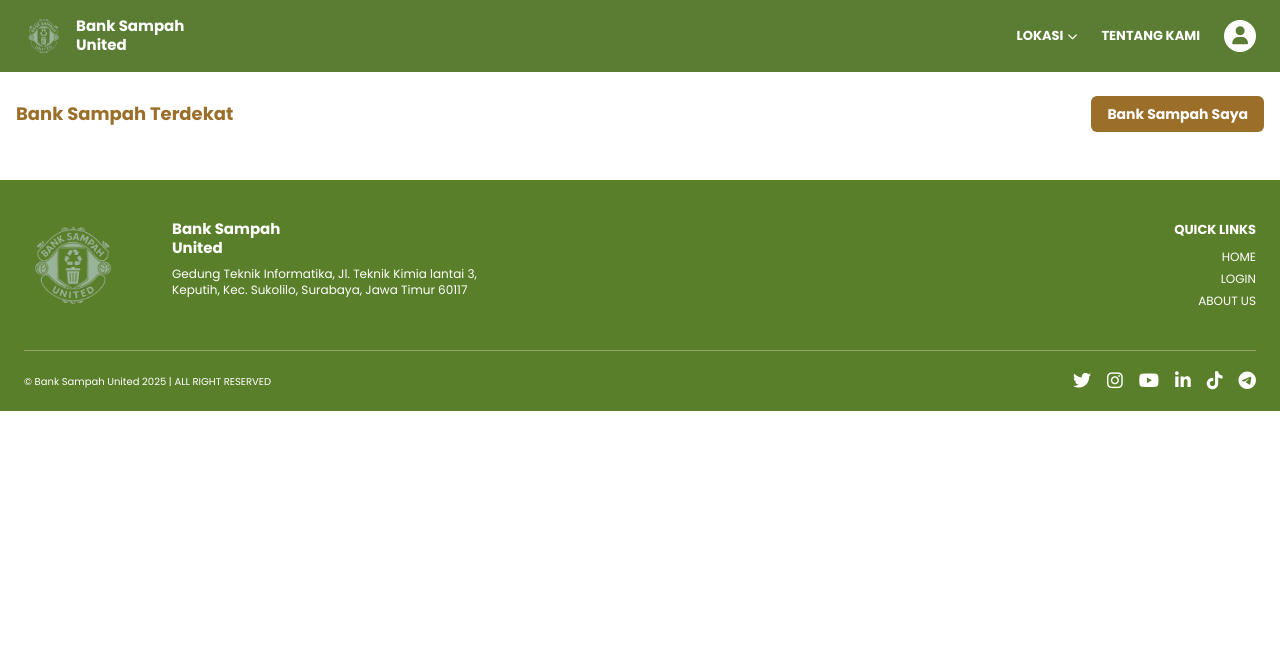
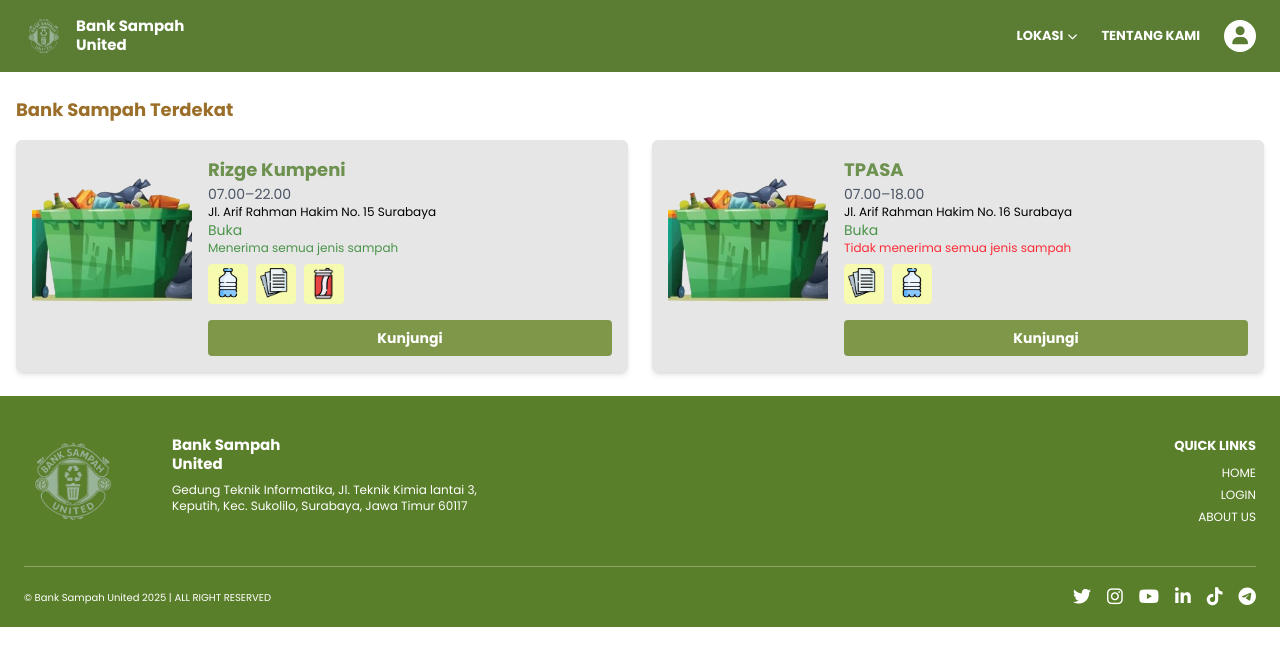
Before and after one commit to afelallaric/Bank-Sampah-United, a Next.js app: page /home in a window 1280 px wide. Shown: the top 666 px of the page. Built offline with nearby package versions, Linux system fonts and the light colour scheme.

Commit message:
feat: add main body for home page

```diff
--- a/app/home/page.tsx
+++ b/app/home/page.tsx
@@ -47,15 +47,61 @@ export default function HomePage() {
 
         {/* Main content */}
         <main className="max-w-7xl mx-auto px-4 py-6">
-          <div className="flex justify-between items-center mb-6">
-            <h1 className="text-[#9b6f2a] font-semibold text-lg">
-              Bank Sampah Terdekat
-            </h1>
-            <Link href="/bank_sampah_saya">
-              <button className="bg-[#9b6f2a] text-white text-sm font-semibold rounded-md px-4 py-2">
-                Bank Sampah Saya
-              </button>
-            </Link>
+          <h1 className="text-[#9b6f2a] font-semibold text-lg mb-4">
+            Bank Sampah Terdekat
+          </h1>
+
+          <div className="grid md:grid-cols-2 gap-6">
+            {/* Kartu Rizge Kumpeni */}
+            <div className="bg-[#e6e6e6] rounded-md shadow-md p-4 flex flex-col md:flex-row gap-4">
+              <img
+                src="/Images/Trash_Bin.png"
+                alt="Rizge Kumpeni"
+                className="w-full md:w-40 h-40 object-cover rounded"
+              />
+              <div className="flex flex-col justify-between flex-1">
+                <div>
+                  <h2 className="text-[#6d914e] font-semibold text-lg">Rizge Kumpeni</h2>
+                  <p className="text-sm text-gray-600">07.00–22.00</p>
+                  <p className="text-xs text-[#000000]">Jl. Arif Rahman Hakim No. 15 Surabaya</p>
+                  <p className="text-[#4a9449] text-sm font-medium">Buka</p>
+                  <p className="text-xs text-[#4a9449]">Menerima semua jenis sampah</p>
+                  <div className="flex gap-2 mt-2">
+                    <img src="/Images/Botol.png" alt="Botol" className="w-10 h-10 border border-[#f7fbb0] rounded bg-[#f7fbb0]"/>
+                    <img src="/Images/Kertas.png" alt="Kertas" className="w-10 h-10 border border-[#f7fbb0] rounded bg-[#f7fbb0]" />
+                    <img src="/Images/Kaleng.png" alt="Kaleng" className="w-10 h-10 border border-[#f7fbb0] rounded bg-[#f7fbb0]" />
+                  </div>
+                </div>
+                <button className="mt-4 bg-[#7f9748] text-white text-sm font-semibold px-4 py-2 rounded">
+                  Kunjungi
+                </button>
+              </div>
+            </div>
+
+            {/* Kartu TPASA */}
+            <div className="bg-[#e6e6e6] rounded-md shadow-md p-4 flex flex-col md:flex-row gap-4">
+              <img
+                src="/Images/Trash_Bin.png"
+                alt="TPASA"
+                className="w-full md:w-40 h-40 object-cover rounded"
+              />
+              <div className="flex flex-col justify-between flex-1">
+                <div>
+                  <h2 className="text-[#6d914e] font-semibold text-lg">TPASA</h2>
+                  <p className="text-sm text-gray-600">07.00–18.00</p>
+                  <p className="text-xs text-[#000000]">Jl. Arif Rahman Hakim No. 16 Surabaya</p>
+                  <p className="text-[#4a9449] text-sm font-medium">Buka</p>
+                  <p className="text-xs text-red-500">Tidak menerima semua jenis sampah</p>
+                  <div className="flex gap-2 mt-2">
+                    <img src="/Images/Kertas.png" alt="Kertas" className="w-10 h-10 border border-[#f7fbb0] rounded bg-[#f7fbb0]" />
+                    <img src="/Images/Botol.png" alt="Botol" className="w-10 h-10 border border-[#f7fbb0] rounded bg-[#f7fbb0]" />
+                  </div>
+                </div>
+                <button className="mt-4 bg-[#7f9748] text-white text-sm font-semibold px-4 py-2 rounded">
+                  Kunjungi
+                </button>
+              </div>
+            </div>
           </div>
         </main>
 
--- a/app/home_not_logging_in/page.tsx
+++ b/app/home_not_logging_in/page.tsx
@@ -50,14 +50,65 @@ export default function HomeNotLogginInPage() {
             </div>
           </header>
 
-        {/* Main content */}
         <main className="max-w-7xl mx-auto px-4 py-6">
-          <div className="flex justify-between items-center mb-6">
-            <h1 className="text-[#9b6f2a] font-semibold text-lg">
-              Bank Sampah Terdekat
-            </h1>
+          <h1 className="text-[#9b6f2a] font-semibold text-lg mb-4">
+            Bank Sampah Terdekat
+          </h1>
+
+          <div className="grid md:grid-cols-2 gap-6">
+            {/* Kartu Rizge Kumpeni */}
+            <div className="bg-[#e6e6e6] rounded-md shadow-md p-4 flex flex-col md:flex-row gap-4">
+              <img
+                src="/Images/Trash_Bin.png"
+                alt="Rizge Kumpeni"
+                className="w-full md:w-40 h-40 object-cover rounded"
+              />
+              <div className="flex flex-col justify-between flex-1">
+                <div>
+                  <h2 className="text-[#6d914e] font-semibold text-lg">Rizge Kumpeni</h2>
+                  <p className="text-sm text-gray-600">07.00–22.00</p>
+                  <p className="text-xs text-[#000000]">Jl. Arif Rahman Hakim No. 15 Surabaya</p>
+                  <p className="text-[#4a9449] text-sm font-medium">Buka</p>
+                  <p className="text-xs text-[#4a9449]">Menerima semua jenis sampah</p>
+                  <div className="flex gap-2 mt-2">
+                    <img src="/Images/Botol.png" alt="Botol" className="w-10 h-10 border border-[#f7fbb0] rounded bg-[#f7fbb0]"/>
+                    <img src="/Images/Kertas.png" alt="Kertas" className="w-10 h-10 border border-[#f7fbb0] rounded bg-[#f7fbb0]" />
+                    <img src="/Images/Kaleng.png" alt="Kaleng" className="w-10 h-10 border border-[#f7fbb0] rounded bg-[#f7fbb0]" />
+                  </div>
+                </div>
+                <button className="mt-4 bg-[#7f9748] text-white text-sm font-semibold px-4 py-2 rounded">
+                  Kunjungi
+                </button>
+              </div>
+            </div>
+
+            {/* Kartu TPASA */}
+            <div className="bg-[#e6e6e6] rounded-md shadow-md p-4 flex flex-col md:flex-row gap-4">
+              <img
+                src="/Images/Trash_Bin.png"
+                alt="TPASA"
+                className="w-full md:w-40 h-40 object-cover rounded"
+              />
+              <div className="flex flex-col justify-between flex-1">
+                <div>
+                  <h2 className="text-[#6d914e] font-semibold text-lg">TPASA</h2>
+                  <p className="text-sm text-gray-600">07.00–18.00</p>
+                  <p className="text-xs text-[#000000]">Jl. Arif Rahman Hakim No. 16 Surabaya</p>
+                  <p className="text-[#4a9449] text-sm font-medium">Buka</p>
+                  <p className="text-xs text-red-500">Tidak menerima semua jenis sampah</p>
+                  <div className="flex gap-2 mt-2">
+                    <img src="/Images/Kertas.png" alt="Kertas" className="w-10 h-10 border border-[#f7fbb0] rounded bg-[#f7fbb0]" />
+                    <img src="/Images/Botol.png" alt="Botol" className="w-10 h-10 border border-[#f7fbb0] rounded bg-[#f7fbb0]" />
+                  </div>
+                </div>
+                <button className="mt-4 bg-[#7f9748] text-white text-sm font-semibold px-4 py-2 rounded">
+                  Kunjungi
+                </button>
+              </div>
+            </div>
           </div>
         </main>
+
 
       {/* Footer */}
       <footer className="bg-[#5a7f2a] text-white">
```
